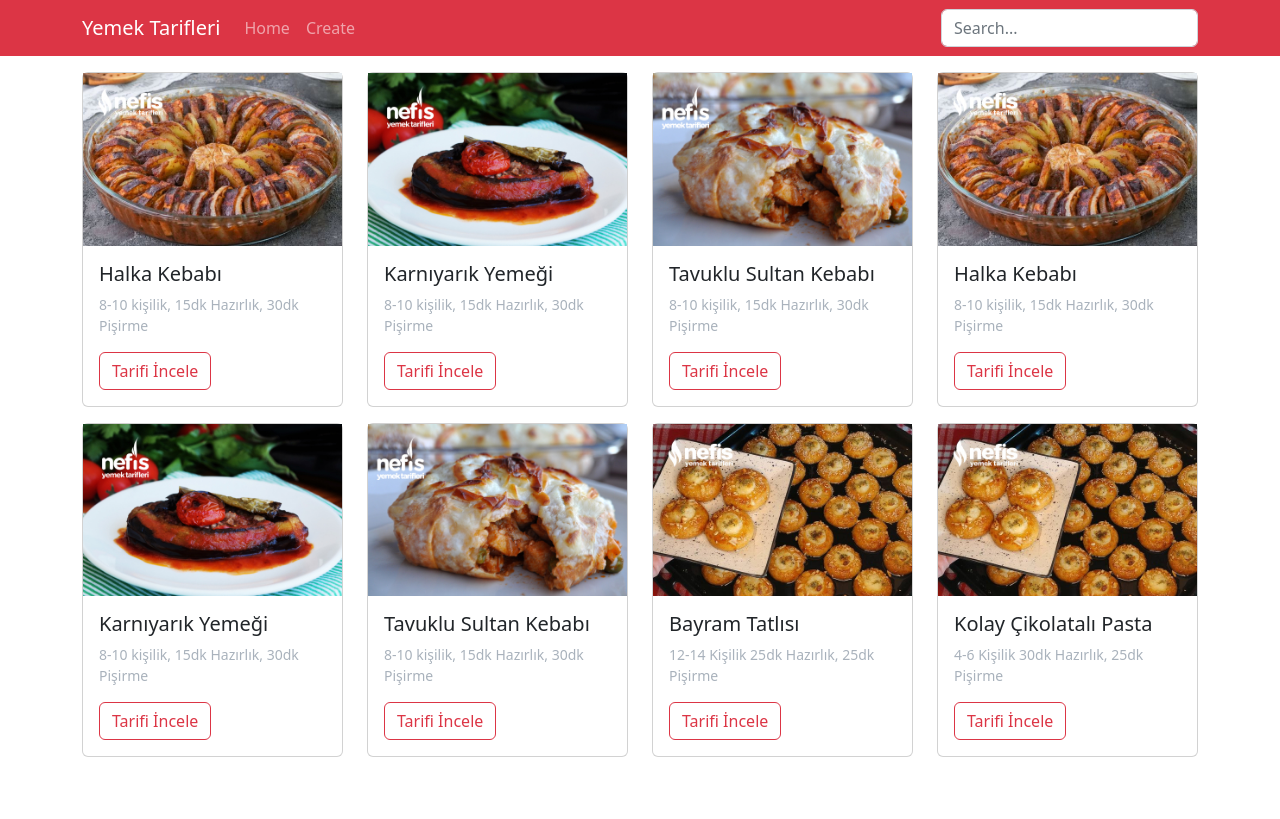
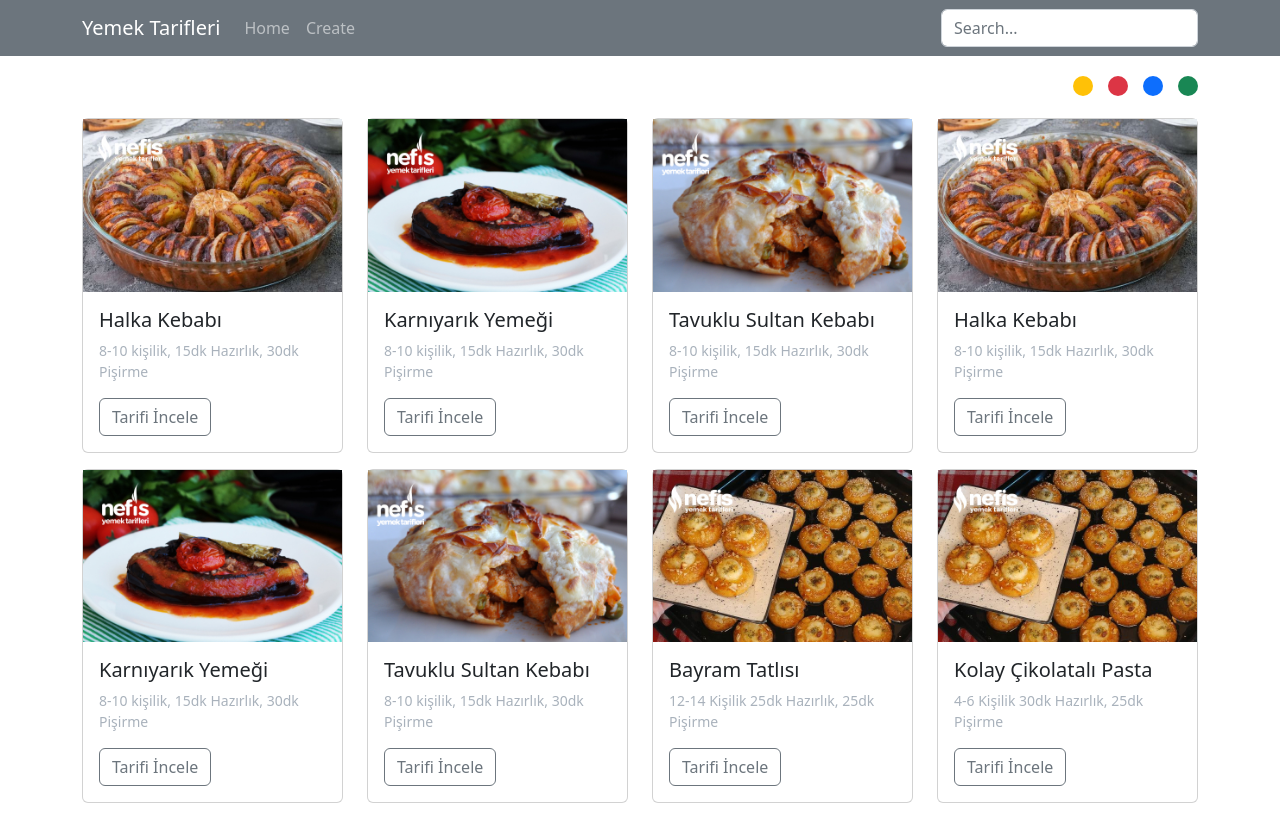
Before and after one commit to sadikturan/udemy-react-dersleri, a React (Create React App) app in the folder yemek-tarifleri/: page /tarifler in a window 1280 px wide. Built offline with nearby package versions, Linux system fonts and the light colour scheme; data requests are answered from the project's data file.

Commit message:
theme selector

```diff
--- a/yemek-tarifleri/src/components/ProductCard.js
+++ b/yemek-tarifleri/src/components/ProductCard.js
@@ -4,7 +4,7 @@ import { Link } from 'react-router-dom'
 import { ThemeContext } from '../contexts/ThemeContext'
 
 function ProductCard({ tarif }) {
-  const { btnColor } = useContext(ThemeContext);
+  const { color } = useContext(ThemeContext);
   return (
     <div className="col-3 mb-3">
         <div className="card">
@@ -12,7 +12,7 @@ function ProductCard({ tarif }) {
         <div className="card-body">
             <h5 className="card-title">{tarif.baslik}</h5>
             <p className="aciklama">{tarif.aciklama}</p>
-            <Link to={`/tarifler/${tarif.id}`} className={`btn btn-outline-${btnColor}`}>Tarifi İncele</Link>
+            <Link to={`/tarifler/${tarif.id}`} className={`btn btn-outline-${color}`}>Tarifi İncele</Link>
         </div>
         </div>
     </div>
--- /dev/null
+++ b/yemek-tarifleri/src/components/ThemeSelector.css
@@ -0,0 +1,14 @@
+.theme-selector {
+    display: flex;
+    justify-content: flex-end;
+    margin-top: 20px;
+}
+
+.theme-links span {
+    display: inline-block;
+    width: 20px;
+    height: 20px;
+    border-radius: 50%;
+    cursor: pointer;
+    margin-left: 15px;
+}
--- /dev/null
+++ b/yemek-tarifleri/src/components/ThemeSelector.js
@@ -0,0 +1,22 @@
+import { useContext } from 'react';
+import './ThemeSelector.css';
+import { ThemeContext } from '../contexts/ThemeContext';
+const themeColors = ["warning","danger","primary","success"];
+
+export default function ThemeSelector() {
+    const { changeColor } = useContext(ThemeContext);
+    return (
+        <div className="container theme-selector">
+            <div className="theme-links">
+                {
+                    themeColors.map(color => (
+                        <span
+                            key={color}
+                            className={`bg-${color}`}
+                            onClick={() => changeColor(color)}></span>
+                    ))
+                }
+            </div>
+        </div>
+    )
+}
--- a/yemek-tarifleri/src/contexts/ThemeContext.js
+++ b/yemek-tarifleri/src/contexts/ThemeContext.js
@@ -1,10 +1,16 @@
-import { createContext } from "react";
+import { createContext, useState } from "react";
 
 export const ThemeContext = createContext();
 
 export function ThemeProvider({ children }) {
+    const [color, setColor] = useState('secondary')
+
+    const changeColor = (value) => {
+        setColor(value);
+    }
+
     return (
-        <ThemeContext.Provider value={ {color:'danger', btnColor: 'danger'} }>
+        <ThemeContext.Provider value={ {color, changeColor} }>
             { children }
         </ThemeContext.Provider>
     )
--- a/yemek-tarifleri/src/layouts/MainLayout.js
+++ b/yemek-tarifleri/src/layouts/MainLayout.js
@@ -1,11 +1,13 @@
 import React from 'react'
 import Navbar from '../components/Navbar'
 import { Outlet } from 'react-router-dom'
+import ThemeSelector from '../components/ThemeSelector'
 
 function MainLayout() {
   return (
     <>
         <Navbar/>
+        <ThemeSelector />
         <div className="container">
             <Outlet />
         </div>
--- a/yemek-tarifleri/src/pages/create/Create.js
+++ b/yemek-tarifleri/src/pages/create/Create.js
@@ -14,7 +14,7 @@ function Create() {
   const [url, setUrl] = useState('');
   const malzemeInput = useRef(null);
   const navigate = useNavigate();
-  const {btnColor} = useContext(ThemeContext);
+  const {color} = useContext(ThemeContext);
 
   const { postData, data } = useFetch("http://localhost:3000/tarifler","POST")
 
@@ -57,7 +57,7 @@ function Create() {
           <label htmlFor="malzemeler">Malzemeler <ul>{malzemeler.map(item=><li key={item}>{item}</li>)}</ul></label>
           <div className="input-group">
             <input type="text" ref={malzemeInput} name="malzeme" className='form-control' onChange={(e) => setMalzeme(e.target.value)}/>
-            <button className={`btn btn-${btnColor}`} type='button' onClick={handleAddMalzeme}>+</button>
+            <button className={`btn btn-${color}`} type='button' onClick={handleAddMalzeme}>+</button>
           </div>
         </div>
         <div className="mb-3">
@@ -72,7 +72,7 @@ function Create() {
           <label htmlFor="url" className="form-label">Url</label>
           <input type="text" name="url" id="url" className='form-control' onChange={(e) => setUrl(e.target.value)}/>
         </div>
-        <button type="submit" className={`btn btn-${btnColor}`}>Kaydet</button>
+        <button type="submit" className={`btn btn-${color}`}>Kaydet</button>
       </form>
     </div>
    </div>
```
